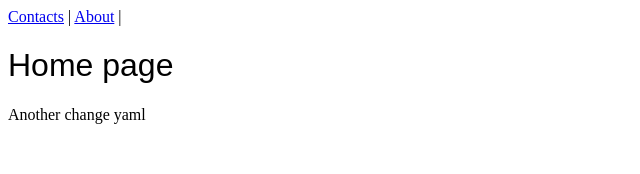
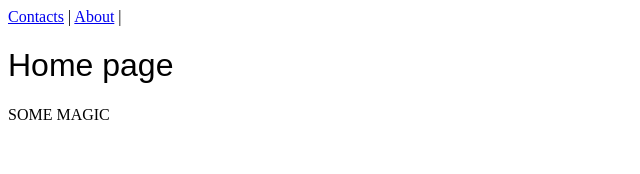
Before and after one commit to Lam0z/test2, a Nuxt app: page / in a window 1280 px wide. Shown: the top 174 px of the page, without its empty margins (0-640 px from the left). Built offline with nearby package versions, Linux system fonts and the light colour scheme.

Commit message:
add some changes

```diff
--- a/nuxt.config.ts
+++ b/nuxt.config.ts
@@ -1,11 +1,11 @@
 // https://nuxt.com/docs/api/configuration/nuxt-config
 export default defineNuxtConfig({
     compatibilityDate: "2024-11-01",
-    // ssr: false, // Отключаем SSR для статической генерации
-    // app: {
-    //     baseURL: "/test2/", // Укажите имя вашего репозитория
-    //     buildAssetsDir: "assets", // Папка для статических файлов
-    // },
+    ssr: false, // Отключаем SSR для статической генерации
+    app: {
+        baseURL: "/test2/", // Укажите имя вашего репозитория
+        buildAssetsDir: "assets", // Папка для статических файлов
+    },
     modules: ["@vueuse/nuxt", "@nuxt/fonts"],
     fonts: {
         families: [{ name: "Raleway", provider: "google" }],
--- a/pages/index.vue
+++ b/pages/index.vue
@@ -1,6 +1,6 @@
 <template>
     <h1>Home page</h1>
-    Another change yaml
+    SOME MAGIC
 </template>
 
 <script setup></script>
```
Also changed, not shown: 38 other files (tests, documents, lock files or other folders).
